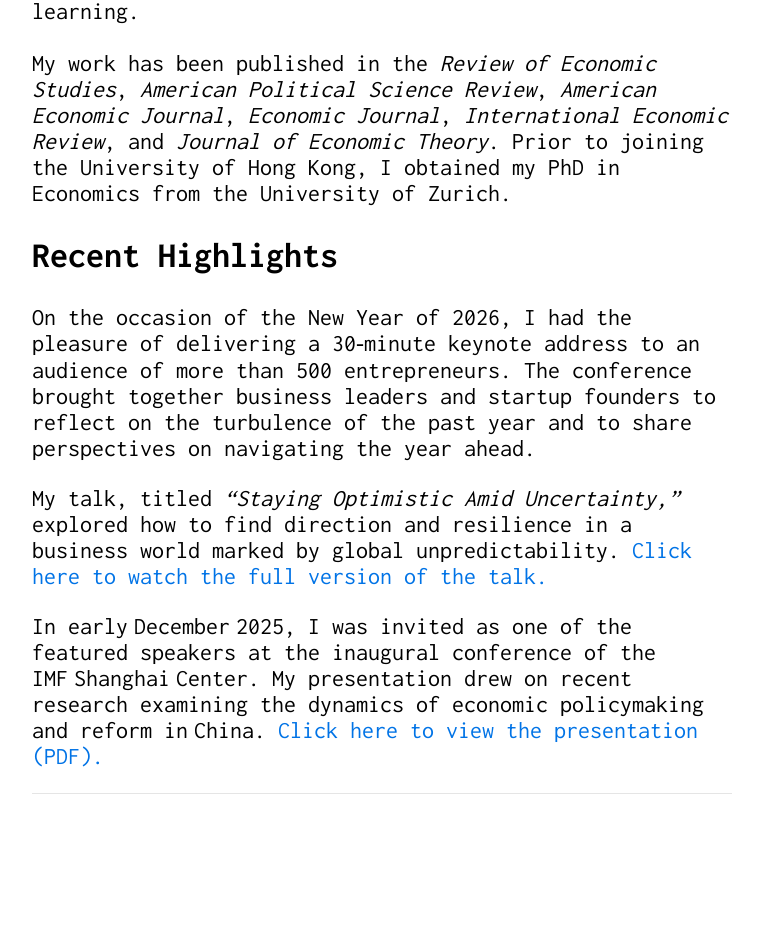
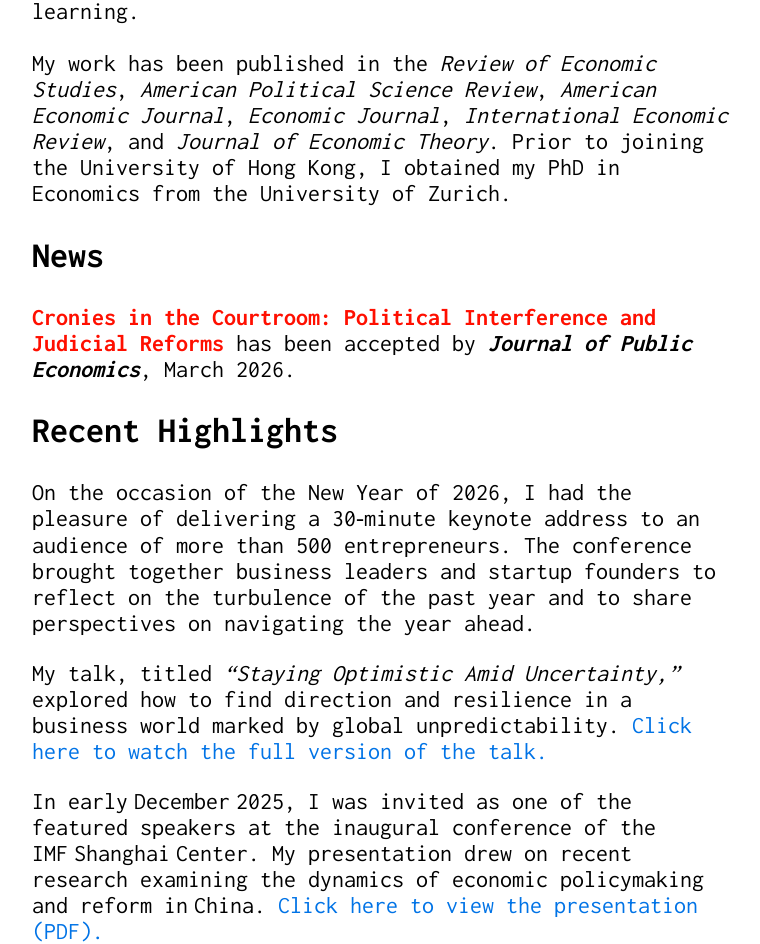
Before and after one commit to Shuyan0210611X/henrychen.github.io, a Jekyll site: the page built from about.md, in a window 1280 px wide. Shown: the part 949-1893 px from the top of the page, without its empty margins (258-1018 px from the left). Built offline with Jekyll 4.4.1, drawn with Linux system fonts in a browser that asks for light colours; before the commit the page ends 1744 px from its top, so only the background shows below that.

Commit message:
Update about.md

```diff
--- a/about.md
+++ b/about.md
@@ -13,6 +13,13 @@ I am an Associate Professor of Economics at the Business School of the Universit
 
 My work has been published in the <em>Review of Economic Studies</em>, <em>American Political Science Review</em>, <em>American Economic Journal</em>, <em>Economic Journal</em>, <em>International Economic Review</em>, and <em>Journal of Economic Theory</em>. Prior to joining the University of Hong Kong, I obtained my PhD in Economics from the University of Zurich.
 <p>
+
+<h2 style="font-weight: 700;">News </h2>
+<a href="/files/reform-2025-submission-Aug.pdf">
+  <strong>Cronies in the Courtroom: Political Interference and Judicial Reforms</strong>
+</a>
+has been accepted by <em><strong>Journal of Public Economics</strong></em>, March 2026.
+
 
 <h2 style="font-weight: 700;">Recent Highlights</h2>
 
```
